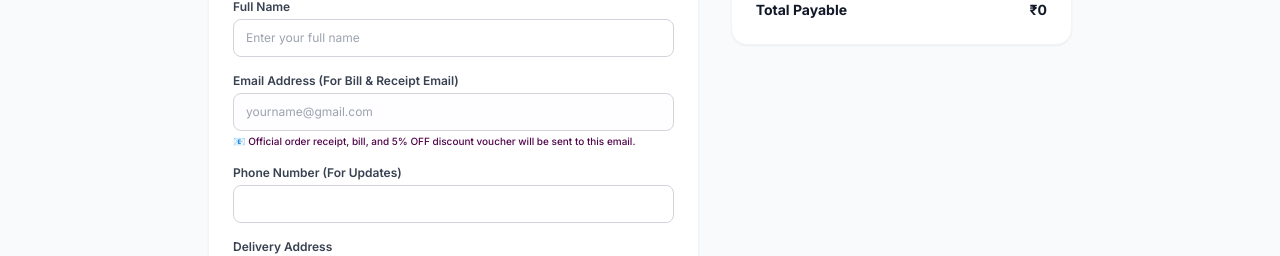
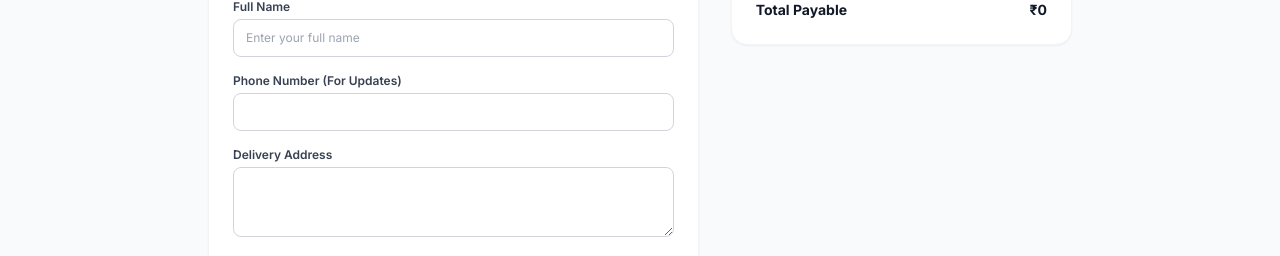
Before and after one commit to hritikbhardwaj12/Sareethi, a Next.js app: page /checkout in a window 1280 px wide. Shown: the part 204-460 px from the top of the page. Built offline with nearby package versions, Linux system fonts and the light colour scheme; no server answers; a web font is replaced by a local one.

Commit message:
feat: Streamline single-account email workflow, remove checkout email input, and auto-route all follow-ups to logged-in user email

```diff
--- a/src/app/admin/approvals/page.tsx
+++ b/src/app/admin/approvals/page.tsx
@@ -44,21 +44,9 @@ export default function AdminApprovalsPage() {
         const foundCust = customers.find(
           (c) => c.name.toLowerCase() === customer.toLowerCase()
         );
-        let email = customEmail || editedEmail || targetApproval?.email || targetApproval?.payload?.customer_email || foundCust?.email || '';
-
-        const isValidEmail = (e: string) => /^[^\s@]+@[^\s@]+\.[^\s@]+$/.test(e) && !e.endsWith('@example.com') && !/^\d+\.?\d*@/.test(e);
-
-        if (!isValidEmail(email)) {
-          const inputPrompt = prompt(
-            `Please confirm/enter the customer's email address to deliver this follow-up:`,
-            'hritikbhardwaj12@gmail.com'
-          );
-          if (!inputPrompt) {
-            setToastMessage(`⚠️ Follow-up approval recorded, but email dispatch was cancelled (invalid recipient email).`);
-            setTimeout(() => setToastMessage(null), 5000);
-            return;
-          }
-          email = inputPrompt.trim();
+        let email = customEmail || editedEmail || targetApproval?.email || targetApproval?.payload?.customer_email || foundCust?.email || 'hritikbhardwaj12@gmail.com';
+        if (!email || !email.includes('@') || email.endsWith('@example.com')) {
+          email = 'hritikbhardwaj12@gmail.com';
         }
 
         try {
--- a/src/app/checkout/page.tsx
+++ b/src/app/checkout/page.tsx
@@ -168,21 +168,6 @@ export default function CheckoutPage() {
                 </div>
 
                 <div>
-                  <label className="block font-semibold text-gray-700 mb-1">Email Address (For Bill & Receipt Email)</label>
-                  <input
-                    type="email"
-                    required
-                    value={email}
-                    onChange={(e) => setEmail(e.target.value)}
-                    className="w-full px-3 py-2.5 border border-gray-300 rounded-lg focus:ring-1 focus:ring-purple-950 focus:outline-none bg-purple-50/20"
-                    placeholder="yourname@gmail.com"
-                  />
-                  <span className="text-[10px] text-purple-900 mt-0.5 block font-medium">
-                    📧 Official order receipt, bill, and 5% OFF discount voucher will be sent to this email.
-                  </span>
-                </div>
-
-                <div>
                   <label className="block font-semibold text-gray-700 mb-1">Phone Number (For Updates)</label>
                   <input
                     type="tel"
--- a/src/context/StoreDataContext.tsx
+++ b/src/context/StoreDataContext.tsx
@@ -389,6 +389,7 @@ interface StoreDataContextType {
 
   placeOrder: (orderInput: {
     customerName: string;
+    customerEmail?: string;
     customerPhone: string;
     deliveryAddress: string;
     items: {
@@ -639,6 +640,7 @@ export function StoreDataProvider({ children }: { children: ReactNode }) {
       id: orderId,
       customer_id: `CUST-${Math.floor(100 + Math.random() * 900)}`,
       customer_name: orderInput.customerName,
+      customer_email: orderInput.customerEmail || 'hritikbhardwaj12@gmail.com',
       customer_phone: orderInput.customerPhone,
       shipping_address: orderInput.deliveryAddress,
       total_price: orderInput.totalAmount,
@@ -772,7 +774,7 @@ export function StoreDataProvider({ children }: { children: ReactNode }) {
       risk: 'LOW',
       title,
       customer: custName,
-      email: targetOrder?.customer_phone ? `${custName.toLowerCase().replace(/\s+/g, '')}@gmail.com` : 'customer@gmail.com',
+      email: targetOrder?.customer_email || 'hritikbhardwaj12@gmail.com',
       details: {
         order_id: orderId,
         suggested_message: message,
```
